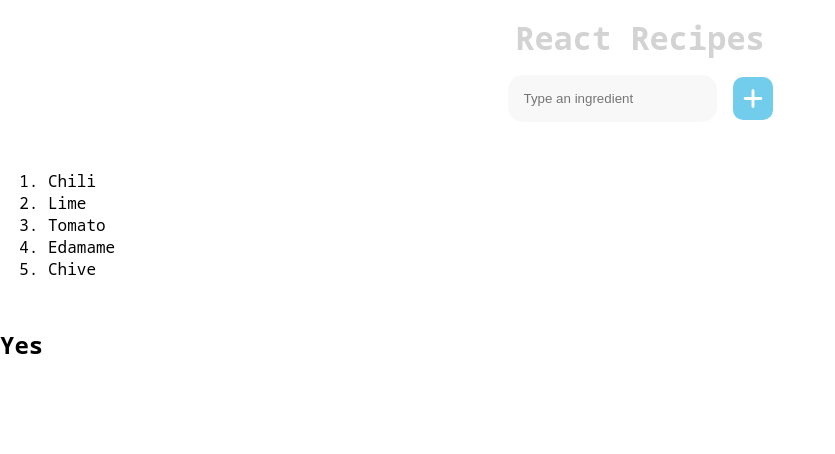
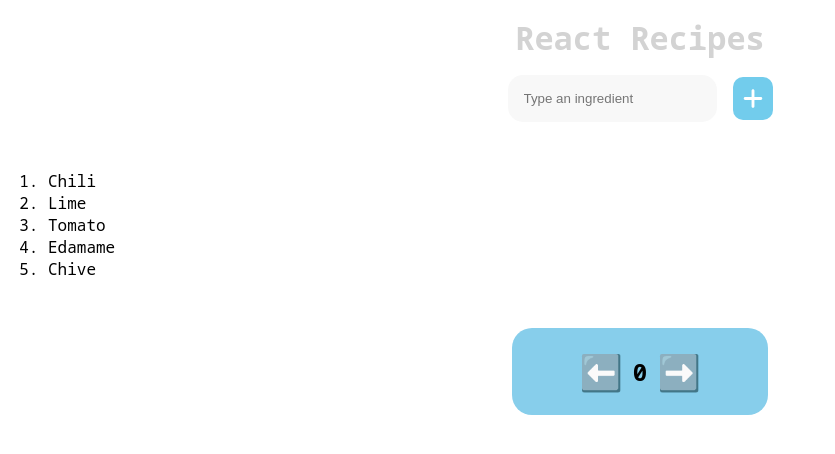
Before and after one commit to SalvatoreMangiacotti/react-recipes, a React (Vite) app: page / in a window 1280 px wide. Shown: the top 454 px of the page, without its empty margins (0-835 px from the left). Built offline with nearby package versions, Linux system fonts and the light colour scheme.

Commit message:
useState practice, complete

```diff
--- a/src/App.css
+++ b/src/App.css
@@ -99,3 +99,36 @@ header {
     width: 20px;
 
 }
+
+
+/* UseState */
+
+.use_state {
+
+    background-color: skyblue;
+
+    border-radius: 20px;
+
+    display: flex;
+
+    align-items: center;
+
+    justify-content: center;
+
+    width: 20%;
+
+    padding: 10px;
+
+    margin: 0 auto;
+
+}
+
+.use_state span {
+
+    cursor: pointer;
+
+    font-size: 35px;
+
+    margin: 10px;
+
+}
--- a/src/components/UseState.jsx
+++ b/src/components/UseState.jsx
@@ -1,22 +1,40 @@
 import { useState } from "react"
+
 
 export default function UseState() {
 
-    const [value, setValue] = useState("Yes")
-
-    console.log(useState)
+    const [value, setValue] = useState(0);
 
 
-    const handleClick = () => {
+    const addValue = () => {
 
-        setValue("Definitely")
+        setValue(value + 1)
+
+        console.log('Add')
+
+    }
+
+
+    const decreaseValue = () => {
+
+        setValue(value - 1)
+
+        console.log('Decrease')
 
     }
 
 
     return (
 
-        <h2 onClick={handleClick}> {value} </h2>
+        <div className="use_state">
+
+            <span onClick={decreaseValue}>⬅️</span>
+
+            <h2>{value}</h2>
+
+            <span onClick={addValue}>➡️</span>
+
+        </div>
 
     )
 
```
